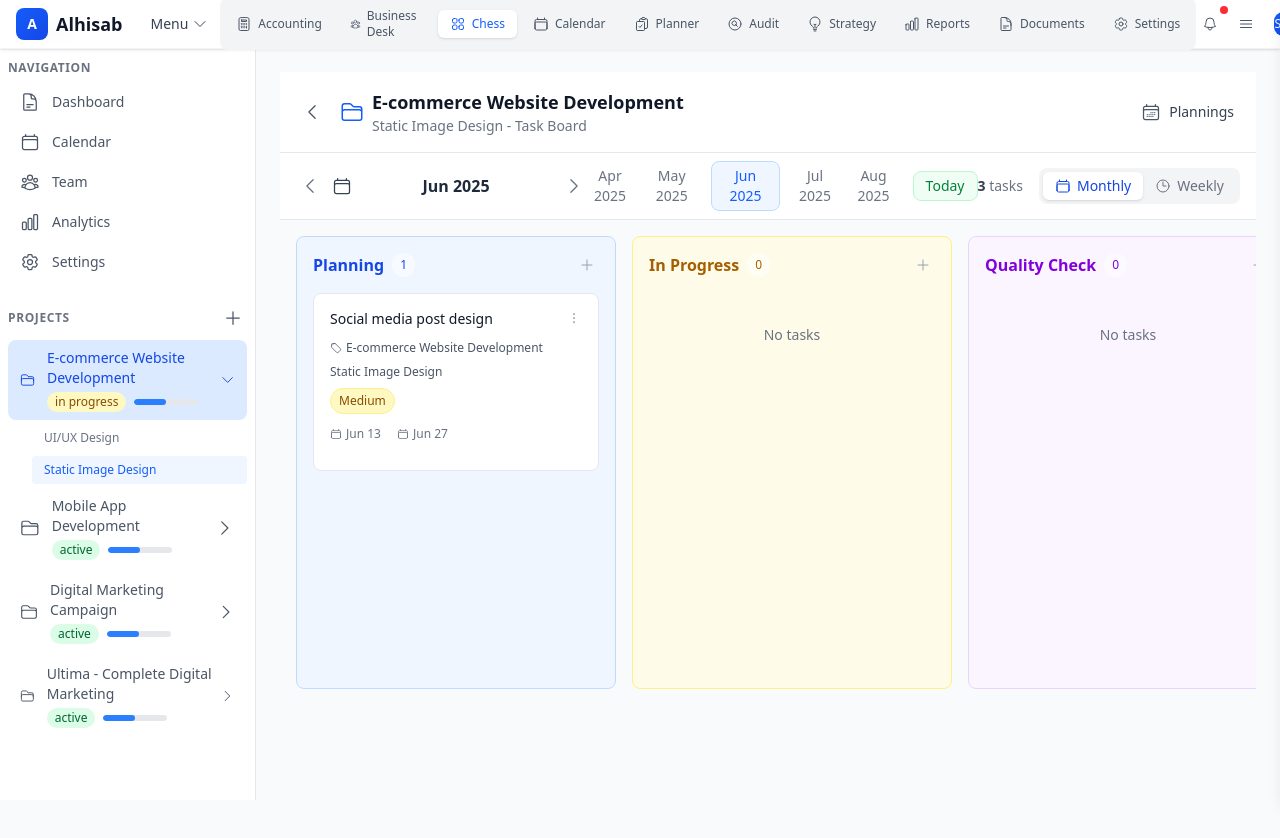
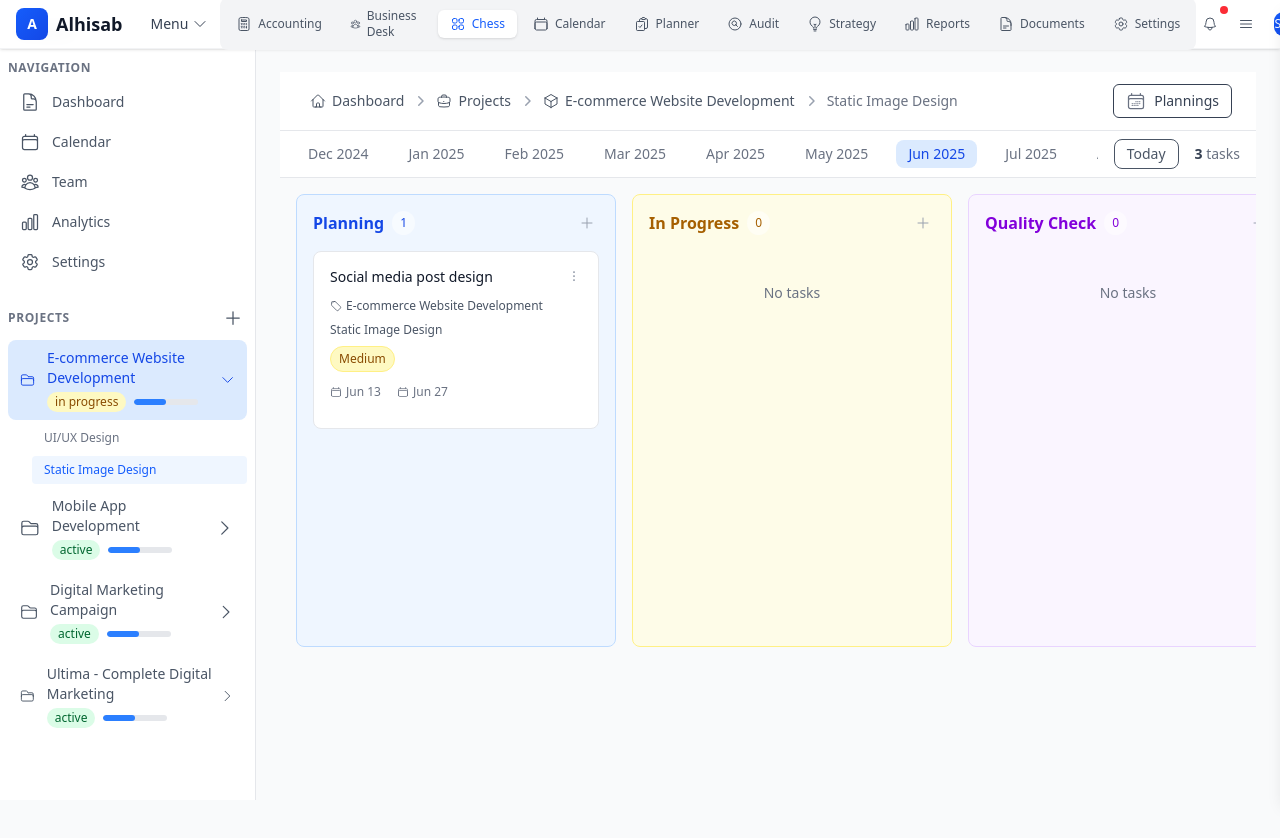
Before and after one commit to einfoengine/alhisab, a Next.js app in the folder frontend/: page /chess/proj_001/ser_001 in a window 1280 px wide. Shown: the top 838 px of the page. Built offline with nearby package versions, Linux system fonts and the light colour scheme.

Commit message:
Timeline view primarily done

```diff
--- a/frontend/src/app/chess/[projectId]/[serviceId]/page.tsx
+++ b/frontend/src/app/chess/[projectId]/[serviceId]/page.tsx
@@ -1,12 +1,13 @@
 'use client';
 
 import React, { useState, useEffect, useMemo } from 'react';
-import { useParams, useRouter } from 'next/navigation';
+import { useParams } from 'next/navigation';
 import servicesData from '@/data/services.json';
 import projectsData from '@/data/projects.json';
 import TasksBoardView from '@/components/TasksBoardView';
-import TimelineSelector, { TimelineView } from '@/components/TimelineSelector';
-import { FolderIcon, ChevronLeftIcon, CalendarDaysIcon } from '@heroicons/react/24/outline';
+import TimelineSelector from '@/components/TimelineSelector';
+import Breadcrumb from '@/components/Breadcrumb';
+import { CalendarDaysIcon, HomeIcon, BriefcaseIcon, CubeIcon } from '@heroicons/react/24/outline';
 
 type Task = {
   id: string;
@@ -63,7 +64,6 @@ type Service = {
 }
 
 const ServiceTasksPage = () => {
-  const router = useRouter();
   const params = useParams() as { projectId: string; serviceId: string };
   const { projectId, serviceId } = params;
 
@@ -71,7 +71,6 @@ const ServiceTasksPage = () => {
   const [service, setService] = useState<Service | null>(null);
   const [tasks, setTasks] = useState<Task[]>([]);
   const [currentDate, setCurrentDate] = useState(new Date());
-  const [timelineView, setTimelineView] = useState<TimelineView>('monthly');
 
   useEffect(() => {
     if (projectId && serviceId) {
@@ -82,26 +81,17 @@ const ServiceTasksPage = () => {
         setProject(foundProject);
         setService(foundService);
 
-        // Generate tasks with more realistic dates spanning multiple months
         const serviceTasks = foundService.serviceTasks.map((taskTitle, index) => {
           const baseDate = new Date();
-
-          // Spread tasks across multiple months for better timeline demonstration
-          const monthOffset = Math.floor(index / 3); // 3 tasks per month
-          const weekOffset = index % 3; // Spread within the month
-
+          const monthOffset = Math.floor(index / 3);
+          const weekOffset = index % 3;
           const startDate = new Date(baseDate);
           startDate.setMonth(baseDate.getMonth() + monthOffset);
-          startDate.setDate(baseDate.getDate() + (weekOffset * 7)); // Spread across weeks
-
+          startDate.setDate(baseDate.getDate() + (weekOffset * 7));
           const endDate = new Date(startDate);
-          endDate.setDate(startDate.getDate() + 14); // 2 weeks duration
-
-          // Randomize status for better visual demonstration
+          endDate.setDate(startDate.getDate() + 14);
           const statuses: Task['status'][] = ['planning', 'doing', 'qc', 'done', 'delivered'];
           const randomStatus = statuses[Math.floor(Math.random() * statuses.length)];
-
-          // Randomize priority
           const priorities: Task['priority'][] = ['low', 'medium', 'high'];
           const randomPriority = priorities[Math.floor(Math.random() * priorities.length)];
 
@@ -130,38 +120,15 @@ const ServiceTasksPage = () => {
     }
   }, [projectId, serviceId]);
 
-  // Filter tasks based on timeline view and current date
   const filteredTasks = useMemo(() => {
-    if (timelineView === 'monthly') {
     const startOfMonth = new Date(currentDate.getFullYear(), currentDate.getMonth(), 1);
     const endOfMonth = new Date(currentDate.getFullYear(), currentDate.getMonth() + 1, 0);
-
     return tasks.filter(task => {
       const taskStartDate = new Date(task.start_date);
       const taskEndDate = new Date(task.end_date);
-
-        // Task overlaps with the selected month
       return (taskStartDate <= endOfMonth && taskEndDate >= startOfMonth);
     });
-    } else {
-      // Weekly view
-      const startOfWeek = new Date(currentDate);
-      startOfWeek.setDate(currentDate.getDate() - currentDate.getDay());
-      startOfWeek.setHours(0, 0, 0, 0);
-
-      const endOfWeek = new Date(startOfWeek);
-      endOfWeek.setDate(startOfWeek.getDate() + 6);
-      endOfWeek.setHours(23, 59, 59, 999);
-
-      return tasks.filter(task => {
-        const taskStartDate = new Date(task.start_date);
-        const taskEndDate = new Date(task.end_date);
-
-        // Task overlaps with the selected week
-        return (taskStartDate <= endOfWeek && taskEndDate >= startOfWeek);
-      });
-    }
-  }, [tasks, currentDate, timelineView]);
+  }, [tasks, currentDate]);
 
   const handleUpdateTask = (taskId: string, updates: Partial<Task>) => {
     setTasks(prevTasks =>
@@ -172,7 +139,6 @@ const ServiceTasksPage = () => {
   };
 
   const handleAddTask = () => {
-    // For demonstration, you might open a modal form here
     console.log('Add new task for service:', service?.name);
   };
 
@@ -180,54 +146,38 @@ const ServiceTasksPage = () => {
     setCurrentDate(date);
   };
 
-  const handleViewChange = (view: TimelineView) => {
-    setTimelineView(view);
-  };
-
   if (!project || !service) {
     return <div className="p-8 text-center">Loading project and service details...</div>;
   }
 
+  const breadcrumbItems = [
+    { name: 'Dashboard', href: '/business-desk', isCurrent: false, icon: HomeIcon },
+    { name: 'Projects', href: '/business-desk/projects', isCurrent: false, icon: BriefcaseIcon },
+    { name: project.name, href: `/business-desk/projects/${project.id}`, isCurrent: false, icon: CubeIcon },
+    { name: service.name, href: '#', isCurrent: true },
+  ];
+
   return (
     <div className="h-screen flex flex-col bg-gray-50">
-      {/* Header */}
-      <header className="bg-white border-b border-gray-200 p-4 flex items-center justify-between flex-shrink-0">
-        <div className="flex items-center gap-3">
-          <button
-            onClick={() => router.back()}
-            className="p-1.5 rounded-md hover:bg-gray-100 transition-colors"
-          >
-            <ChevronLeftIcon className="w-5 h-5 text-gray-600" />
-          </button>
-          <div className="flex items-center gap-2">
-            <FolderIcon className="w-6 h-6 text-blue-600" />
-            <div>
-              <h1 className="text-lg font-semibold text-gray-900">{project.name}</h1>
-              <p className="text-sm text-gray-500">{service.name} - Task Board</p>
-            </div>
-          </div>
-        </div>
+      <header className="bg-white border-b border-gray-200 px-6 py-3 flex items-center justify-between flex-shrink-0">
+        <Breadcrumb items={breadcrumbItems} />
         <div className="flex items-center gap-2">
           <button
-            className="p-1.5 rounded-md hover:bg-gray-100 transition-colors flex items-center gap-2"
+            className="px-3 py-1.5 rounded-md hover:bg-gray-100 transition-colors flex items-center gap-2 border text-sm font-medium text-gray-700"
             title="Planning"
           >
-            <CalendarDaysIcon className="w-5 h-5 text-gray-600" />
-            <span className="text-sm font-medium text-gray-700">Plannings</span>
+            <CalendarDaysIcon className="w-5 h-5 text-gray-500" />
+            <span>Plannings</span>
           </button>
         </div>
       </header>
 
-      {/* Timeline Selector */}
       <TimelineSelector
         currentDate={currentDate}
-        view={timelineView}
         onDateChange={handleDateChange}
-        onViewChange={handleViewChange}
         taskCount={filteredTasks.length}
       />
 
-      {/* Task Board */}
       <main className="flex-1 overflow-hidden">
         <TasksBoardView
           tasks={filteredTasks}
--- /dev/null
+++ b/frontend/src/components/Breadcrumb.tsx
@@ -0,0 +1,48 @@
+'use client';
+
+import React from 'react';
+import { ChevronRightIcon } from '@heroicons/react/20/solid';
+import Link from 'next/link';
+
+export interface BreadcrumbItem {
+  name: string;
+  href: string;
+  isCurrent: boolean;
+  icon?: React.ComponentType<{ className?: string }>;
+}
+
+export interface BreadcrumbProps {
+  items: BreadcrumbItem[];
+}
+
+const Breadcrumb: React.FC<BreadcrumbProps> = ({ items }) => {
+  return (
+    <nav className="flex" aria-label="Breadcrumb">
+      <ol role="list" className="flex items-center space-x-1.5">
+        {items.map((item, index) => (
+          <li key={item.name}>
+            <div className="flex items-center">
+              {index > 0 && (
+                <ChevronRightIcon className="h-5 w-5 flex-shrink-0 text-gray-400" aria-hidden="true" />
+              )}
+              <Link
+                href={item.href}
+                className={`ml-1.5 text-sm font-medium flex items-center gap-1.5 ${
+                  item.isCurrent
+                    ? 'text-gray-500 pointer-events-none'
+                    : 'text-gray-600 hover:text-gray-900'
+                }`}
+                aria-current={item.isCurrent ? 'page' : undefined}
+              >
+                {item.icon && <item.icon className="h-4 w-4 flex-shrink-0" />}
+                {item.name}
+              </Link>
+            </div>
+          </li>
+        ))}
+      </ol>
+    </nav>
+  );
+};
+
+export default Breadcrumb;
--- a/frontend/src/components/TimelineSelector.tsx
+++ b/frontend/src/components/TimelineSelector.tsx
@@ -1,23 +1,16 @@
 'use client';
 
 import React, { useState, useEffect } from 'react';
-import { ChevronLeftIcon, ChevronRightIcon, CalendarIcon, ClockIcon } from '@heroicons/react/24/outline';
-
-export type TimelineView = 'monthly' | 'weekly';
 
 export interface TimelineSelectorProps {
   currentDate: Date;
-  view: TimelineView;
   onDateChange: (date: Date) => void;
-  onViewChange: (view: TimelineView) => void;
   taskCount: number;
 }
 
 const TimelineSelector: React.FC<TimelineSelectorProps> = ({
   currentDate,
-  view,
   onDateChange,
-  onViewChange,
   taskCount,
 }) => {
   const [selectedDate, setSelectedDate] = useState(currentDate);
@@ -30,56 +23,22 @@ const TimelineSelector: React.FC<TimelineSelectorProps> = ({
     return date.toLocaleDateString('en-US', { month: 'short', year: 'numeric' });
   };
 
-  const formatWeek = (date: Date) => {
-    const startOfWeek = new Date(date);
-    startOfWeek.setDate(date.getDate() - (date.getDay() === 0 ? 6 : date.getDay() - 1)); // Monday
-    startOfWeek.setHours(0, 0, 0, 0);
-
-    const endOfWeek = new Date(startOfWeek);
-    endOfWeek.setDate(startOfWeek.getDate() + 6); // Sunday
-    endOfWeek.setHours(23, 59, 59, 999);
-
-    const startMonth = startOfWeek.toLocaleDateString('en-US', { month: 'short' });
-    const startDay = startOfWeek.getDate();
-    const endMonth = endOfWeek.toLocaleDateString('en-US', { month: 'short' });
-    const endDay = endOfWeek.getDate();
-    const year = startOfWeek.getFullYear();
-
-    if (startMonth === endMonth) {
-      return `${startMonth} ${startDay} - ${endDay}, ${year}`;
-    }
-
-    return `${startMonth} ${startDay} - ${endMonth} ${endDay}, ${year}`;
+  const handleMonthSelect = (date: Date) => {
+    setSelectedDate(date);
+    onDateChange(date);
   };
 
-  const navigatePrevious = () => {
-    const newDate = new Date(selectedDate);
-    if (view === 'monthly') {
-      newDate.setMonth(newDate.getMonth() - 1);
-    } else {
-      newDate.setDate(newDate.getDate() - 7);
+  const generateMonths = () => {
+    const months = [];
+    const today = new Date();
+    for (let i = -6; i <= 6; i++) {
+      const date = new Date(today.getFullYear(), today.getMonth() + i, 1);
+      months.push(date);
     }
-    setSelectedDate(newDate);
-    onDateChange(newDate);
+    return months;
   };
 
-  const navigateNext = () => {
-    const newDate = new Date(selectedDate);
-    if (view === 'monthly') {
-      newDate.setMonth(newDate.getMonth() + 1);
-    } else {
-      newDate.setDate(newDate.getDate() + 7);
-    }
-    setSelectedDate(newDate);
-    onDateChange(newDate);
-  };
-
-  const quickNavigate = (monthsOffset: number) => {
-    const newDate = new Date();
-    newDate.setMonth(newDate.getMonth() + monthsOffset);
-    setSelectedDate(newDate);
-    onDateChange(newDate);
-  };
+  const months = generateMonths();
 
   const goToToday = () => {
     const today = new Date();
@@ -89,101 +48,41 @@ const TimelineSelector: React.FC<TimelineSelectorProps> = ({
 
   return (
     <div className="bg-white border-b border-gray-200 px-4 py-2">
-      <div className="flex items-center justify-between">
-        {/* Navigation Controls */}
-        <div className="flex items-center gap-2">
-          <button
-            onClick={navigatePrevious}
-            className="p-1 rounded-md hover:bg-gray-100 transition-colors"
-            title={`Previous ${view === 'monthly' ? 'month' : 'week'}`}
-          >
-            <ChevronLeftIcon className="w-5 h-5 text-gray-500" />
-          </button>
+      <div className="flex items-center justify-between gap-4">
+        {/* Scrollable months container */}
+        <div className="flex-1 overflow-x-auto">
+          <div className="flex items-center gap-4 text-sm font-medium">
+            {months.map((month) => {
+              const isCurrent = selectedDate.getMonth() === month.getMonth() &&
+                               selectedDate.getFullYear() === month.getFullYear();
 
-          <div className="flex items-center gap-2">
-            <CalendarIcon className="w-5 h-5 text-gray-700" />
-            <span className="text-base font-semibold text-gray-800 w-48 text-center">
-              {view === 'monthly' ? formatMonth(selectedDate) : formatWeek(selectedDate)}
-            </span>
-          </div>
-
-          <button
-            onClick={navigateNext}
-            className="p-1 rounded-md hover:bg-gray-100 transition-colors"
-            title={`Next ${view === 'monthly' ? 'month' : 'week'}`}
-          >
-            <ChevronRightIcon className="w-5 h-5 text-gray-500" />
-          </button>
-        </div>
-
-        {/* Quick Navigation */}
-        <div className="flex-1 flex justify-center items-center gap-4">
-          <div className="flex items-center gap-4 text-sm font-medium">
-            {view === 'monthly' && [-2, -1, 0, 1, 2].map((offset) => {
-              const date = new Date();
-              date.setMonth(date.getMonth() + offset);
-              const isCurrent = selectedDate.getMonth() === date.getMonth() &&
-                               selectedDate.getFullYear() === date.getFullYear();
-
-              if (isCurrent) {
-                return (
-                  <button
-                    key={offset}
-                    onClick={() => quickNavigate(offset)}
-                    className="px-3 py-1 rounded-lg text-sm font-medium bg-blue-50 text-blue-600 border border-blue-200"
-                  >
-                    {formatMonth(date)}
-                  </button>
-                );
-              }
               return (
                 <button
-                  key={offset}
-                  onClick={() => quickNavigate(offset)}
-                  className="text-gray-500 hover:text-gray-900 transition-colors"
+                  key={month.toISOString()}
+                  onClick={() => handleMonthSelect(month)}
+                  className={`px-3 py-1 rounded-lg text-sm font-medium whitespace-nowrap ${
+                    isCurrent
+                      ? 'bg-blue-100 text-blue-700'
+                      : 'text-gray-500 hover:bg-gray-100'
+                  }`}
                 >
-                  {formatMonth(date)}
+                  {formatMonth(month)}
                 </button>
               );
             })}
           </div>
+        </div>
 
+        {/* Right Controls */}
+        <div className="flex-shrink-0 flex items-center gap-4">
           <button
             onClick={goToToday}
-            className="px-3 py-1 bg-green-50 text-green-700 rounded-lg text-sm font-medium border border-green-200 hover:bg-green-100 transition-colors"
+            className="px-3 py-1 text-gray-600 rounded-lg text-sm font-medium border bg-white hover:bg-gray-50 transition-colors"
           >
             Today
           </button>
-        </div>
-
-        {/* View Toggle & Task Count */}
-        <div className="flex items-center gap-4">
           <div className="text-sm text-gray-500">
             <span className="font-bold text-gray-700">{taskCount}</span> tasks
-          </div>
-          <div className="flex items-center bg-gray-100 rounded-lg p-1">
-            <button
-              onClick={() => onViewChange('monthly')}
-              className={`px-3 py-1 rounded-md text-sm font-medium transition-colors flex items-center gap-1.5 ${
-                view === 'monthly'
-                  ? 'bg-white text-blue-700 shadow-sm'
-                  : 'text-gray-500 hover:text-gray-900'
-              }`}
-            >
-              <CalendarIcon className="w-4 h-4" />
-              Monthly
-            </button>
-            <button
-              onClick={() => onViewChange('weekly')}
-              className={`px-3 py-1 rounded-md text-sm font-medium transition-colors flex items-center gap-1.5 ${
-                view === 'weekly'
-                  ? 'bg-white text-blue-700 shadow-sm'
-                  : 'text-gray-500 hover:text-gray-900'
-              }`}
-            >
-              <ClockIcon className="w-4 h-4" />
-              Weekly
-            </button>
           </div>
         </div>
       </div>
```
Also changed, not shown: 1 other file (tests, documents, lock files or other folders). Lines whose indentation alone changed are shown as unchanged.
